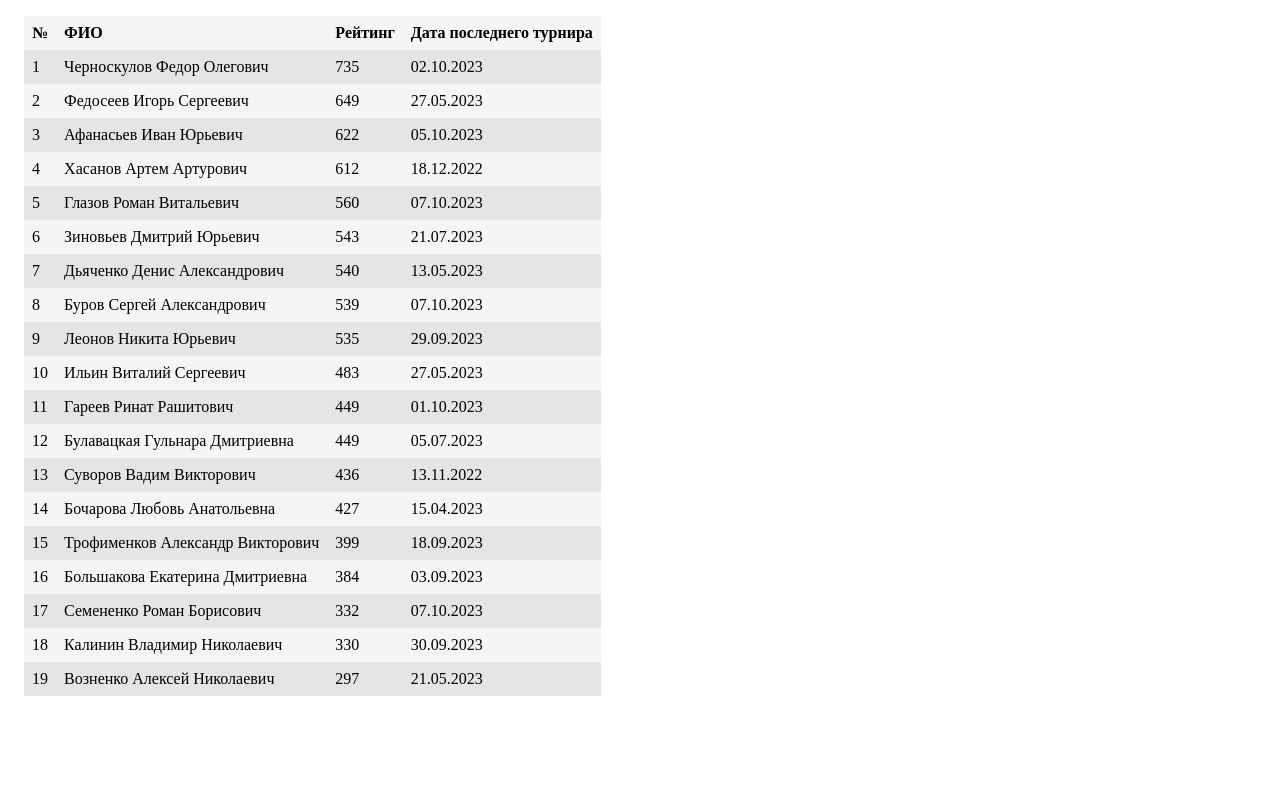
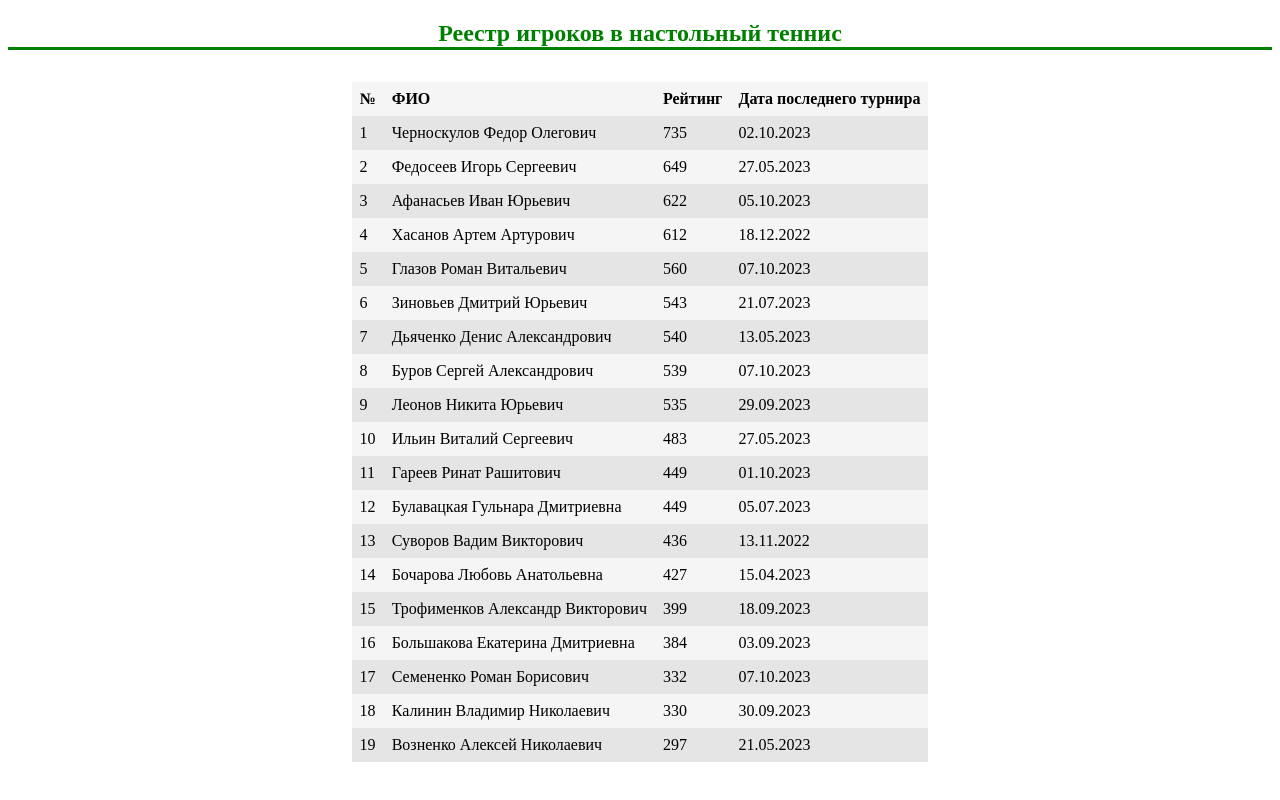
Before and after one commit to maksimusGREEN/flask_projects, a Flask app: page / in a window 1280 px wide. Run offline with Flask 2, Linux system fonts and the light colour scheme; data comes from the database, SQL or seed files in the repository.

```diff
--- a/sber_tt_page/static/styles.css
+++ b/sber_tt_page/static/styles.css
@@ -1,10 +1,18 @@
 
 /* You will not be able to see this text on webpage. comments are mentioned here */
+.header {
+        text-align: center;
+        border-bottom: solid;
+        color: #008000;
+        margin-bottom: 2rem;
+}
 
 .table {
         border-spacing: 0;
         margin: 1rem;
         background-color: #f5f5f5;
+        margin-left: auto;
+        margin-right: auto;
 }
 
 .table__row:nth-child(even) {
--- a/sber_tt_page/templates/table.html
+++ b/sber_tt_page/templates/table.html
@@ -9,6 +9,8 @@
     <link rel="stylesheet" href="/static/styles.css"/>
 </head>
         <body>
+            <article>
+                <h1 class="header">Реестр игроков в настольный теннис</h1>
             <table class="table">
                 <tr class="table__header">
                     {% for header in headings %}
@@ -23,5 +25,6 @@
                     </tr>
                     {% endfor %}
             </table>
+            </article>
         </body>
     </html>
```
Also changed, not shown: 2 other files. Lines whose indentation alone changed are shown as unchanged.
